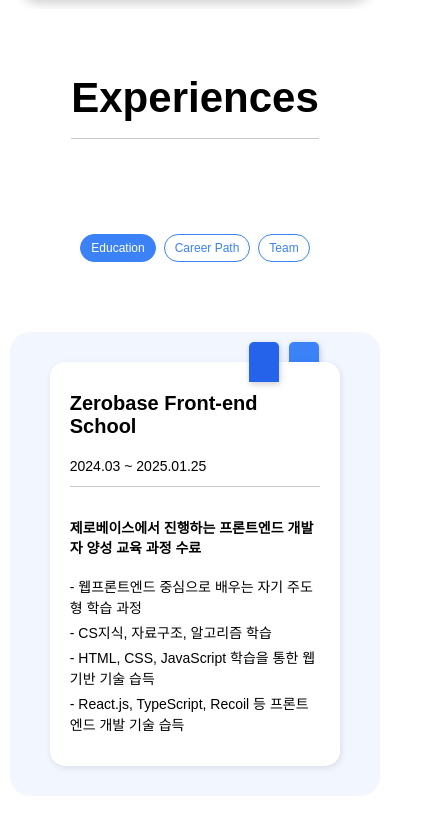
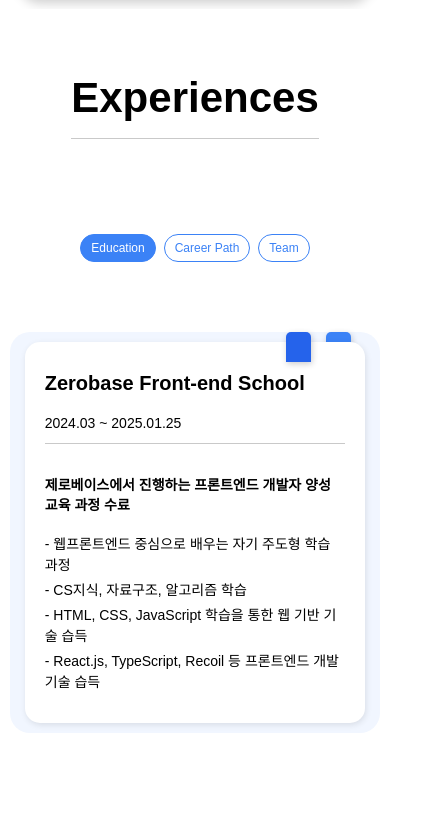
Before and after one commit to wlals4264/bluemin-portfolio, a Next.js app: page / in a window 390 px wide. Shown: the part 2507-3341 px from the top of the page, 440 px wide, since content can reach past the window. After the commit the page ends 3270 px from the top, so only its background shows below. Built offline with nearby package versions, Linux system fonts and the light colour scheme; a web font is replaced by a local one.

Commit message:
Refactor: 모바일 환경에 맞게 글로벌 요소값 수정

```diff
--- a/src/styles/components/Experiences.scss
+++ b/src/styles/components/Experiences.scss
@@ -230,8 +230,17 @@
 
       .experiences-content-box {
         .experience-list {
+          padding: 10px 15px;
+
           .experiences-index-tags {
-            left: 70%;
+            top: 0px;
+            left: 80%;
+
+            .tag-box {
+              position: absolute;
+              width: 25px;
+              height: 30px;
+            }
           }
         }
       }
--- a/src/styles/globals.scss
+++ b/src/styles/globals.scss
@@ -1,4 +1,10 @@
+html,
 body {
+  margin: 0;
+  padding: 0;
+  width: 100%;
+  overflow-x: hidden;
+
   a {
     text-decoration: none;
     color: inherit;
```
